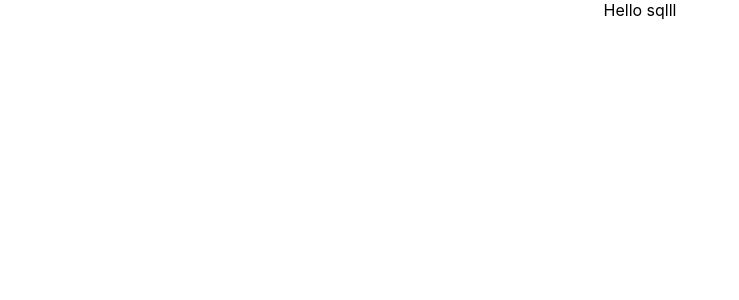
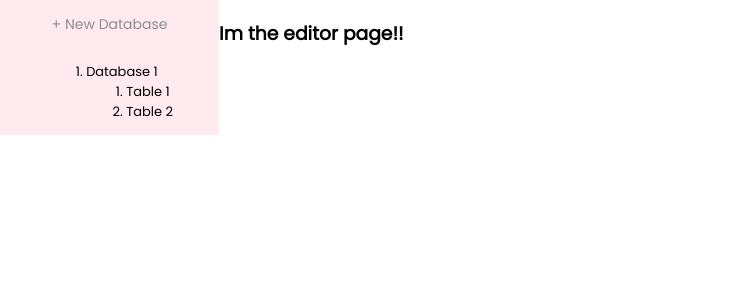
Before and after one commit to divyanshi-agr/sql-editor, a React (Create React App) app: page / in a window 1280 px wide. Shown: the top 300 px of the page, without its empty margins (0-739 px from the left). Built offline with nearby package versions, Linux system fonts and the light colour scheme.

Commit message:
Added designs

```diff
--- a/src/App.css
+++ /dev/null
@@ -1,38 +0,0 @@
-.App {
-  text-align: center;
-}
-
-.App-logo {
-  height: 40vmin;
-  pointer-events: none;
-}
-
-@media (prefers-reduced-motion: no-preference) {
-  .App-logo {
-    animation: App-logo-spin infinite 20s linear;
-  }
-}
-
-.App-header {
-  background-color: #282c34;
-  min-height: 100vh;
-  display: flex;
-  flex-direction: column;
-  align-items: center;
-  justify-content: center;
-  font-size: calc(10px + 2vmin);
-  color: white;
-}
-
-.App-link {
-  color: #61dafb;
-}
-
-@keyframes App-logo-spin {
-  from {
-    transform: rotate(0deg);
-  }
-  to {
-    transform: rotate(360deg);
-  }
-}
--- a/src/App.js
+++ b/src/App.js
@@ -1,7 +1,11 @@
-import "./App.css";
+import Editor from "./Pages/Editor/Editor";
 
 function App() {
-  return <div className="App">Hello sqlll</div>;
+  return (
+    <div className="App">
+      <Editor />
+    </div>
+  );
 }
 
 export default App;
--- /dev/null
+++ b/src/Components/Sidebar/Sidebar.css
@@ -0,0 +1,14 @@
+@import url("https://fonts.googleapis.com/css2?family=Poppins:wght@400&display=swap");
+
+* {
+  font-family: "Poppins", sans-serif;
+}
+
+.sidebar {
+  flex: 0.2;
+  background-color: #ffeaf0;
+  font-size: 14px;
+  display: flex;
+  flex-direction: column;
+  align-items: center;
+}
--- /dev/null
+++ b/src/Components/Sidebar/Sidebar.js
@@ -0,0 +1,35 @@
+import React from "react";
+import "./Sidebar.css";
+
+function Sidebar() {
+  return (
+    <div className="sidebar">
+      <p
+        style={{
+          color: "#8E8E8E",
+        }}
+      >
+        + New Database
+      </p>
+
+      <div
+        className="sidebar__tree"
+        style={{
+          fontSize: "13px",
+        }}
+      >
+        <ol>
+          <li>
+            Database 1
+            <ol>
+              <li>Table 1</li>
+              <li>Table 2</li>
+            </ol>
+          </li>
+        </ol>
+      </div>
+    </div>
+  );
+}
+
+export default Sidebar;
--- /dev/null
+++ b/src/Pages/Editor/Editor.css
@@ -0,0 +1,9 @@
+@import url("https://fonts.googleapis.com/css2?family=Poppins:wght@300&display=swap");
+
+* {
+  font-family: "Poppins", sans-serif;
+}
+
+.editor {
+  display: flex;
+}
--- /dev/null
+++ b/src/Pages/Editor/Editor.js
@@ -0,0 +1,14 @@
+import React from "react";
+import "./Editor.css";
+import Sidebar from "./../../Components/Sidebar/Sidebar";
+
+function Editor() {
+  return (
+    <div className="editor">
+      <Sidebar />
+      <h3>Im the editor page!!</h3>
+    </div>
+  );
+}
+
+export default Editor;
```
